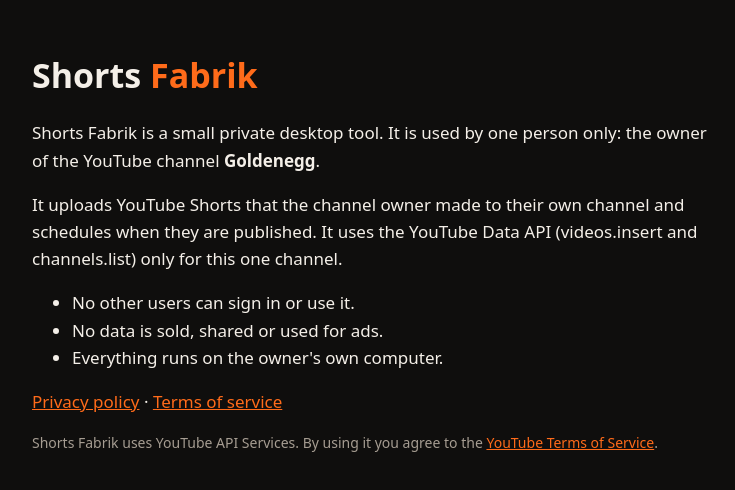
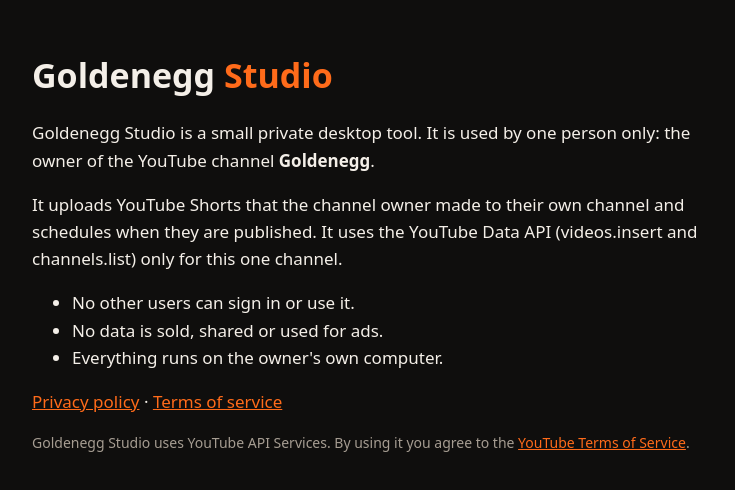
Before and after one commit to nerija05/nerija05.github.io, a plain HTML site: page index.html in a window 1280 px wide. Shown: the whole page, without its empty margins (268-1003 px from the left). Drawn offline with Linux system fonts and the light colour scheme.

Commit message:
Rename app to Goldenegg Studio
Co-Authored-By: Claude Opus 5.5 <noreply@anthropic.com>
Claude-Session: https://claude.ai/code/session_01PMnSGKf1MzUxNLHnUbybBY

```diff
--- a/index.html
+++ b/index.html
@@ -3,7 +3,7 @@
 <head>
 <meta charset="utf-8">
 <meta name="viewport" content="width=device-width, initial-scale=1">
-<title>Shorts Fabrik</title>
+<title>Goldenegg Studio</title>
 <style>
   :root { --bg: #0f0e0d; --text: #f4efe8; --muted: #a69d92; --accent: #ff6b1a; }
   body { margin: 0; background: var(--bg); color: var(--text); font: 17px/1.6 system-ui, "Segoe UI", sans-serif; }
@@ -15,8 +15,8 @@
 </head>
 <body>
 <main>
-  <h1>Shorts <span>Fabrik</span></h1>
-  <p>Shorts Fabrik is a small private desktop tool. It is used by one person only: the owner of the YouTube channel <b>Goldenegg</b>.</p>
+  <h1>Goldenegg <span>Studio</span></h1>
+  <p>Goldenegg Studio is a small private desktop tool. It is used by one person only: the owner of the YouTube channel <b>Goldenegg</b>.</p>
   <p>It uploads YouTube Shorts that the channel owner made to their own channel and schedules when they are published. It uses the YouTube Data API (videos.insert and channels.list) only for this one channel.</p>
   <ul>
     <li>No other users can sign in or use it.</li>
@@ -24,7 +24,7 @@
     <li>Everything runs on the owner's own computer.</li>
   </ul>
   <p><a href="datenschutz.html">Privacy policy</a> · <a href="nutzungsbedingungen.html">Terms of service</a></p>
-  <p class="muted">Shorts Fabrik uses YouTube API Services. By using it you agree to the <a href="https://www.youtube.com/t/terms">YouTube Terms of Service</a>.</p>
+  <p class="muted">Goldenegg Studio uses YouTube API Services. By using it you agree to the <a href="https://www.youtube.com/t/terms">YouTube Terms of Service</a>.</p>
 </main>
 </body>
 </html>
```
Also changed, not shown: datenschutz.html (+3 -3 lines), nutzungsbedingungen.html (+3 -3 lines).
